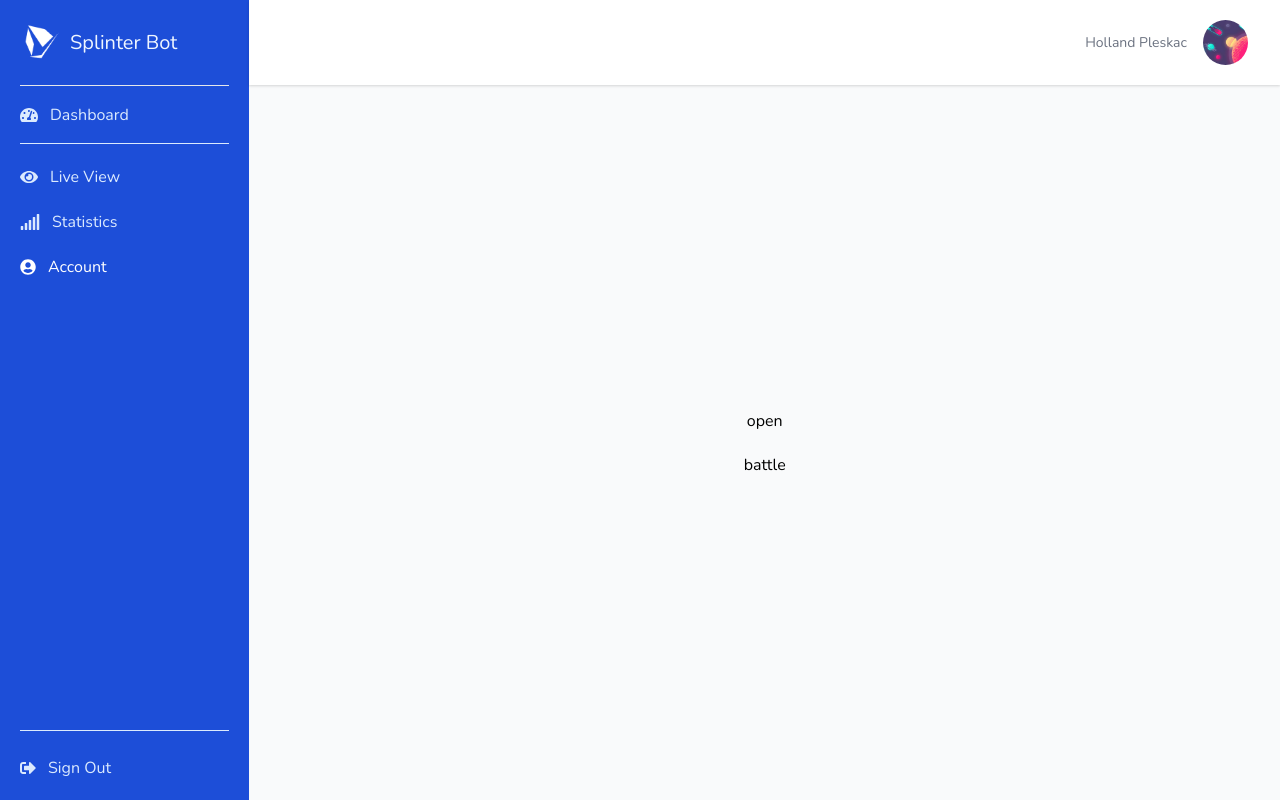
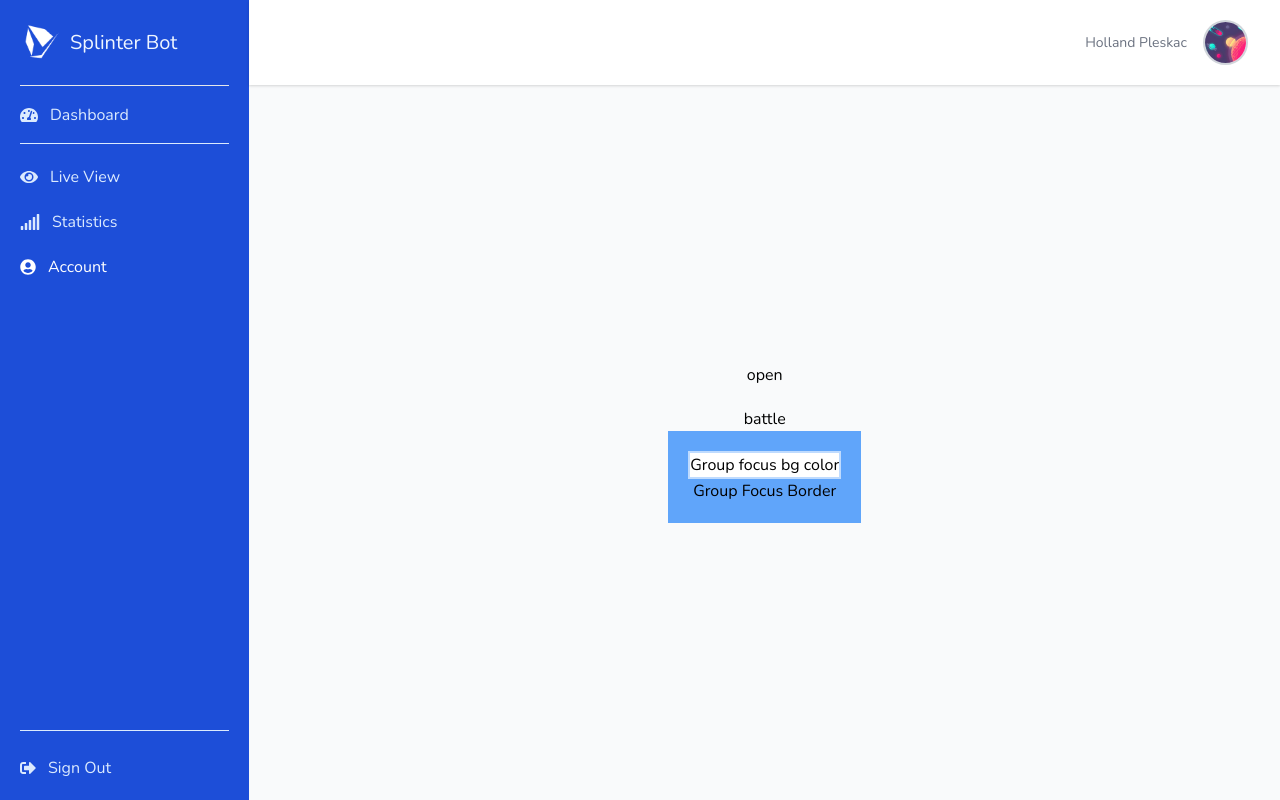
Before and after one commit to HollandPleskac/Splinter-Bot-2.0, a Next.js app: page /account in a window 1280 px wide. Built offline with nearby package versions, Linux system fonts and the light colour scheme.

Commit message:
group focusing

```diff
--- a/components/dashboardNavigation.js
+++ b/components/dashboardNavigation.js
@@ -70,9 +70,9 @@ const Topbar = () => {
       <div className='flex flex-col items-end justify-center pr-8 w-full h-topbar z-10 shadow'>
         <div className='relative' >
 
-          <div onClick={dropDownHandler} className='flex items-center cursor-pointer' >
+          <div tabIndex='0' onClick={dropDownHandler} className='group flex items-center cursor-pointer focus:outline-none' >
             <p className='mr-4 text-sm text-gray-500' >Holland Pleskac</p>
-            <img src="prof.jpg" alt="Prof Pic" width='45' height='45' className='rounded-full' />
+            <img src="prof.jpg" alt="Prof Pic" width='45' height='45' className='rounded-full border-gray-300 border-2 group-hover:border-gray-400 group-focus:border-gray-400 transition ease-in duration-100' />
           </div>
 
           {isDropdownOpen && <div onClick={setDropdownOpen.bind(null, false)} className='fixed inset-0' ></div>}
--- a/pages/account.js
+++ b/pages/account.js
@@ -36,6 +36,12 @@ const PageContent = () => {
     <div className='flex flex-col justify-center items-center h-dashContent bg-gray-50' >
       <button onClick={openSplinterlands} className='mb-5' >open</button>
       <button onClick={battle} >battle</button>
+
+
+      <button className="group p-5 bg-blue-400" >
+        <button className='border-2 border-blue-200 bg-white group-focus:bg-yellow-400' >Group focus bg color</button>
+        <h1 className='group-hover:bg-blue-900' >Group Focus Border</h1>
+      </button>
     </div>
   )
 }
--- a/pages/api/farm.js
+++ b/pages/api/farm.js
@@ -1,4 +1,6 @@
 import puppeteer from 'puppeteer'
+import firebase from 'firebase/app'
+import 'firebase/firestore'
 
 import battle from './utility/battle'
 import performRestart from './utility/perform-restart'
--- a/tailwind.config.js
+++ b/tailwind.config.js
@@ -23,7 +23,10 @@ module.exports = {
 
   },
   variants: {
-    extend: {},
+    extend: {
+      backgroundColor: ['group-focus'],
+      borderColor: ['group-focus'],
+    },
   },
   plugins: [],
 }
```
